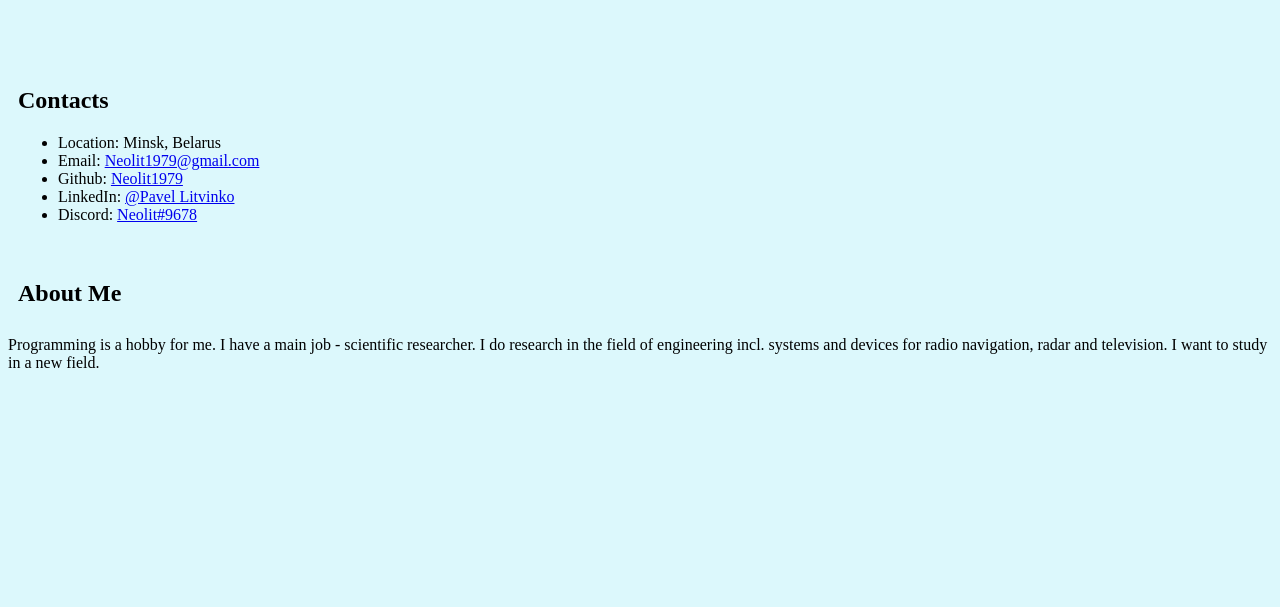
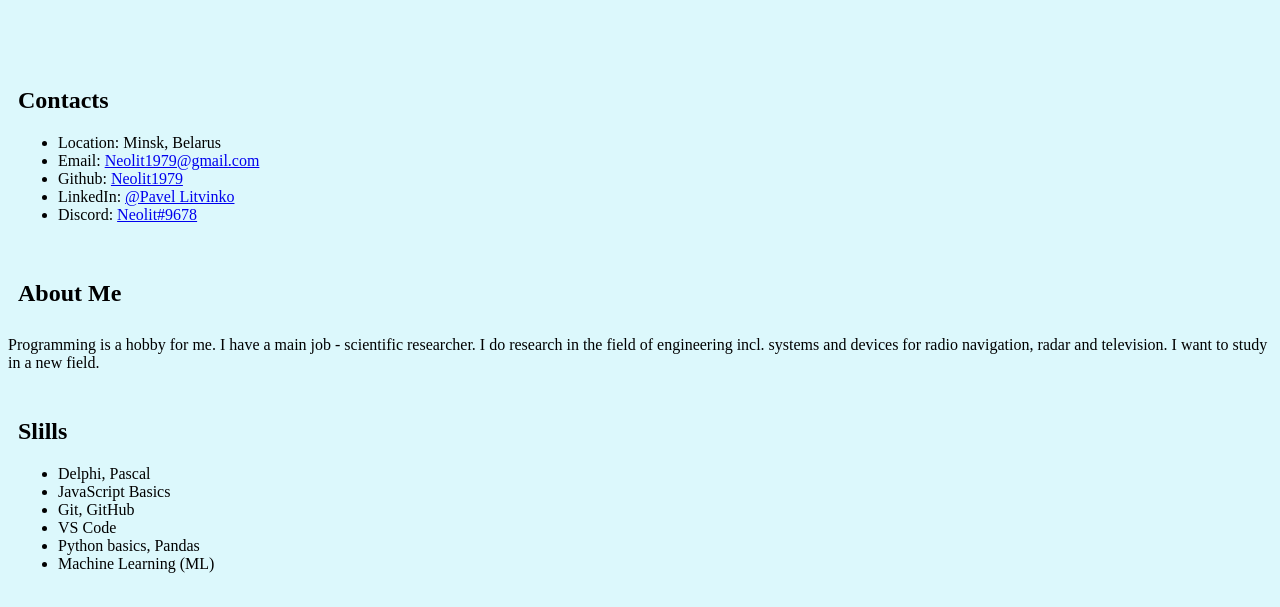
Before and after one commit to Neolit1979/rsschool-cv, a plain HTML site: page index.html in a window 1280 px wide. Shown: the part 290-897 px from the top of the page. Before the commit the page ends 800 px from the top, so only its background shows below. Drawn offline with Linux system fonts and the light colour scheme.

Commit message:
doc: Adding Skills section to index.html

```diff
--- a/index.html
+++ b/index.html
@@ -38,6 +38,17 @@
                     I want to study in a new field.
                 </p>
             </section>
+            <section class="sec-contacts">
+                <h2 class="sec-title">Slills</h2>
+                <ul class="sec-list">
+                    <li> Delphi, Pascal</li>
+                    <li> JavaScript Basics</li>
+                    <li> Git, GitHub</li>
+                    <li> VS Code</li>
+                    <li> Python basics, Pandas</li>
+                    <li> Machine Learning (ML)</li>
+                  </ul>
+            </section>
         </div>
 
     </main>
```
